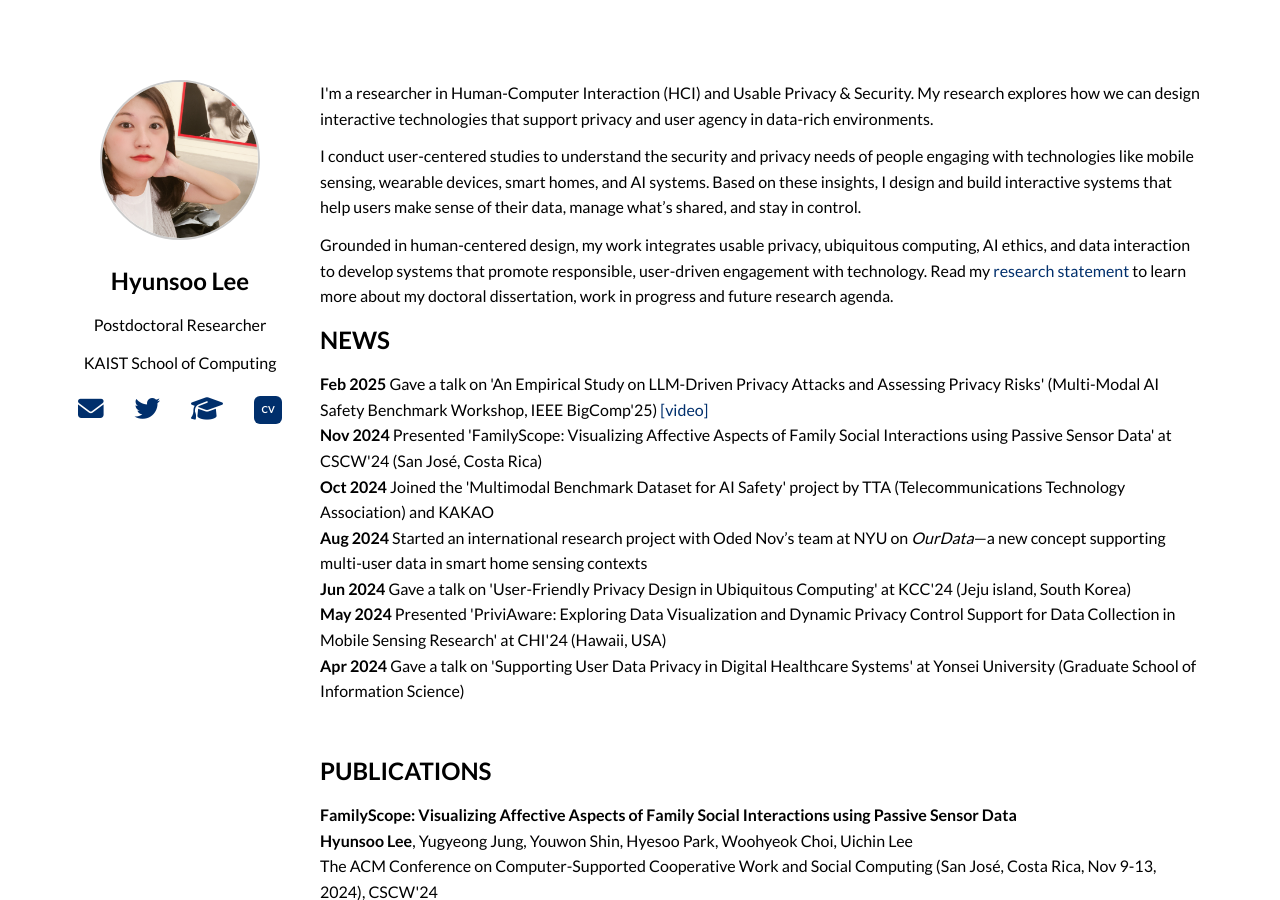
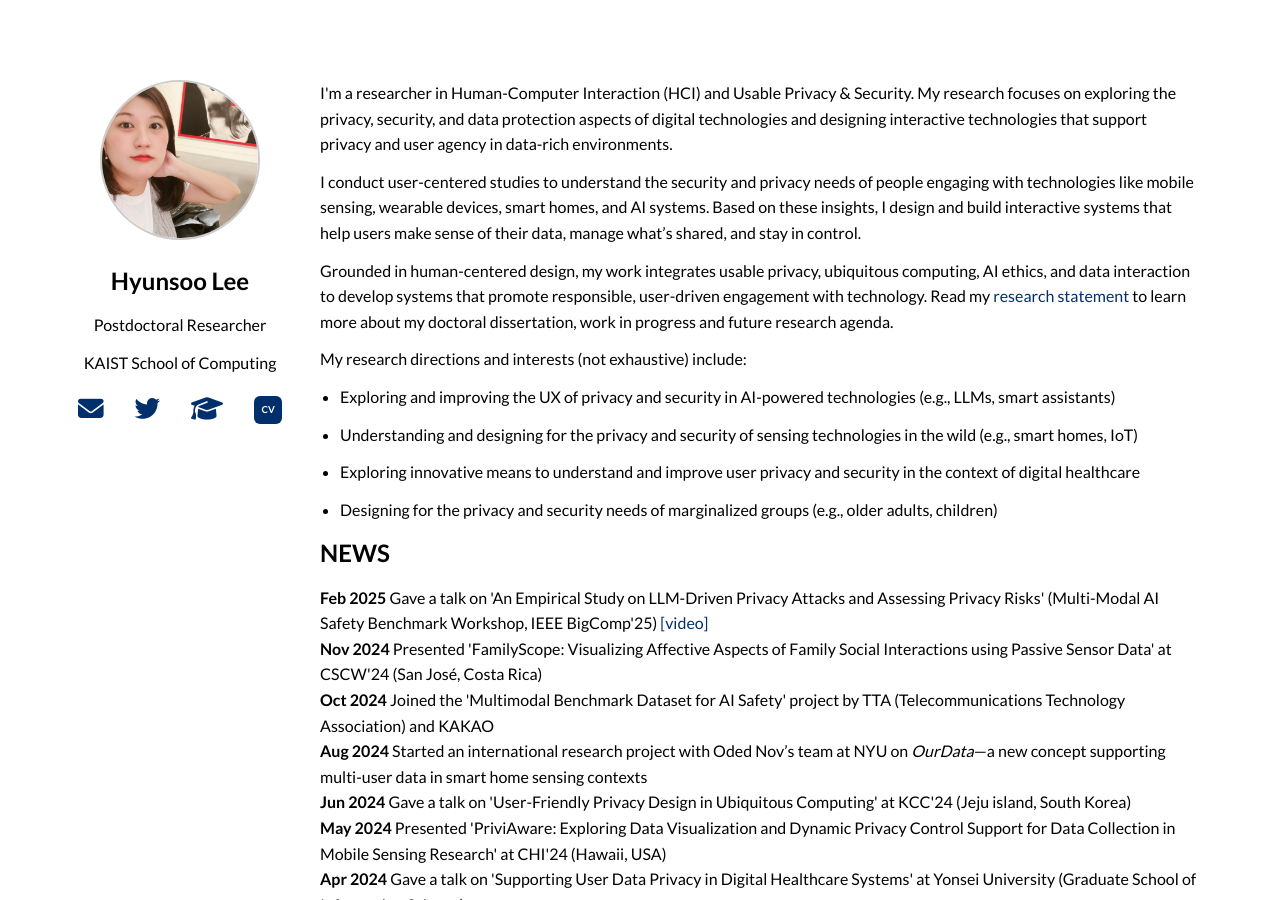
Before and after one commit to hslee90/hslee90.github.io, a Jekyll site: the page built from index.md, in a window 1280 px wide and 900 px high. Built offline with Jekyll 4.4.1, drawn with Linux system fonts in a browser that asks for light colours; nearby versions of some CDN libraries.

Commit message:
Update index.md

```diff
--- a/index.md
+++ b/index.md
@@ -29,11 +29,19 @@ title: "Home"
 
   <!-- 오른쪽: 텍스트 내용 -->
 <div class="main-content">
-  <p>I'm a researcher in Human-Computer Interaction (HCI) and Usable Privacy & Security. My research explores how we can design interactive technologies that support privacy and user agency in data-rich environments.</p>
+  <p>I'm a researcher in Human-Computer Interaction (HCI) and Usable Privacy & Security. My research focuses on exploring the privacy, security, and data protection aspects of digital technologies and designing interactive technologies that support privacy and user agency in data-rich environments.</p>
 
   <p>I conduct user-centered studies to understand the security and privacy needs of people engaging with technologies like mobile sensing, wearable devices, smart homes, and AI systems. Based on these insights, I design and build interactive systems that help users make sense of their data, manage what’s shared, and stay in control.</p>
 
   <p>Grounded in human-centered design, my work integrates usable privacy, ubiquitous computing, AI ethics, and data interaction to develop systems that promote responsible, user-driven engagement with technology.  Read my <a href="assets/pdf/research statement.pdf" target="_blank">research statement</a> to learn more about my doctoral dissertation, work in progress and future research agenda.</p>
+
+<p>My research directions and interests (not exhaustive) include:</p>
+<ul>
+  <li>Exploring and improving the UX of privacy and security in AI-powered technologies (e.g., LLMs, smart assistants)</li>
+  <li>Understanding and designing for the privacy and security of sensing technologies in the wild (e.g., smart homes, IoT)</li>
+  <li>Exploring innovative means to understand and improve user privacy and security in the context of digital healthcare</li>
+  <li>Designing for the privacy and security needs of marginalized groups (e.g., older adults, children)</li>
+</ul>
 
 <h2 id="news">NEWS</h2>
 <div class="news-item">
```
